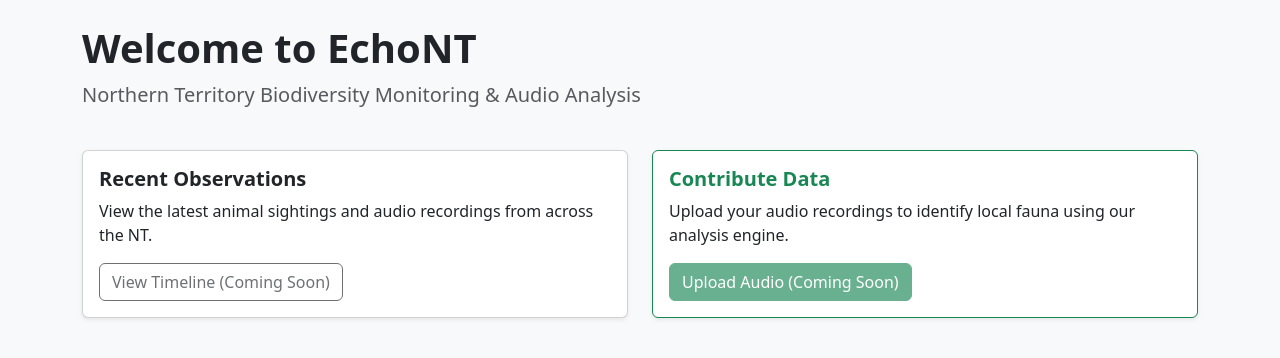
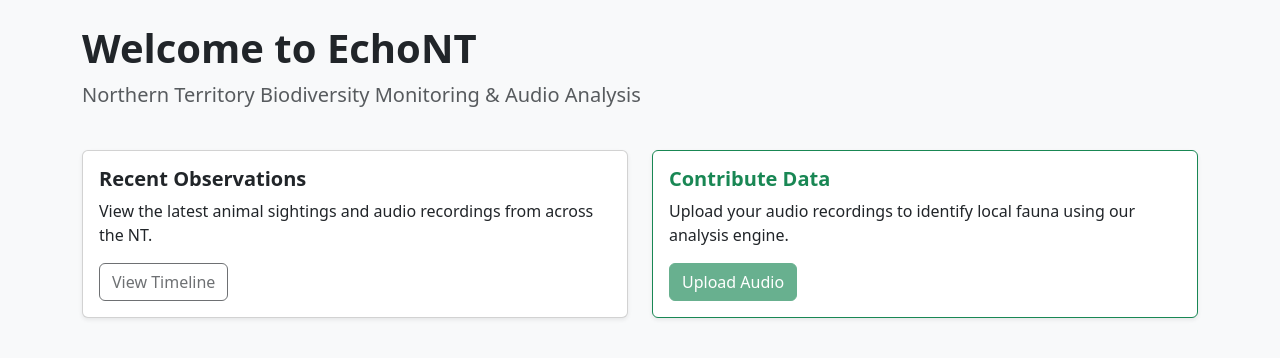
Before and after one commit to sachin00810/HIT-237_Building_Interactive_software_2, a Django app: page / in a window 1280 px wide. Shown: the part 56-414 px from the top of the page. Run offline with Django 5.2, Linux system fonts and the light colour scheme.

Commit message:
managing home.html

```diff
--- a/echo_nt/templates/home.html
+++ b/echo_nt/templates/home.html
@@ -14,8 +14,10 @@
             <div class="card-body">
                 <h5 class="card-title fw-bold">Recent Observations</h5>
                 <p class="card-text">View the latest animal sightings and audio recordings from across the NT.</p>
-                <a href="#" class="btn btn-outline-dark disabled">View Timeline (Coming Soon)</a>
-            </div>
+
+                <a href="#" class="btn btn-outline-dark disabled">View Timeline</a>
+
+                </div>
         </div>
     </div>
 
@@ -24,7 +26,8 @@
             <div class="card-body">
                 <h5 class="card-title fw-bold text-success">Contribute Data</h5>
                 <p class="card-text">Upload your audio recordings to identify local fauna using our analysis engine.</p>
-                <a href="#" class="btn btn-success disabled">Upload Audio (Coming Soon)</a>
+
+                <a href="#" class="btn btn-success disabled">Upload Audio</a>
             </div>
         </div>
     </div>
```
